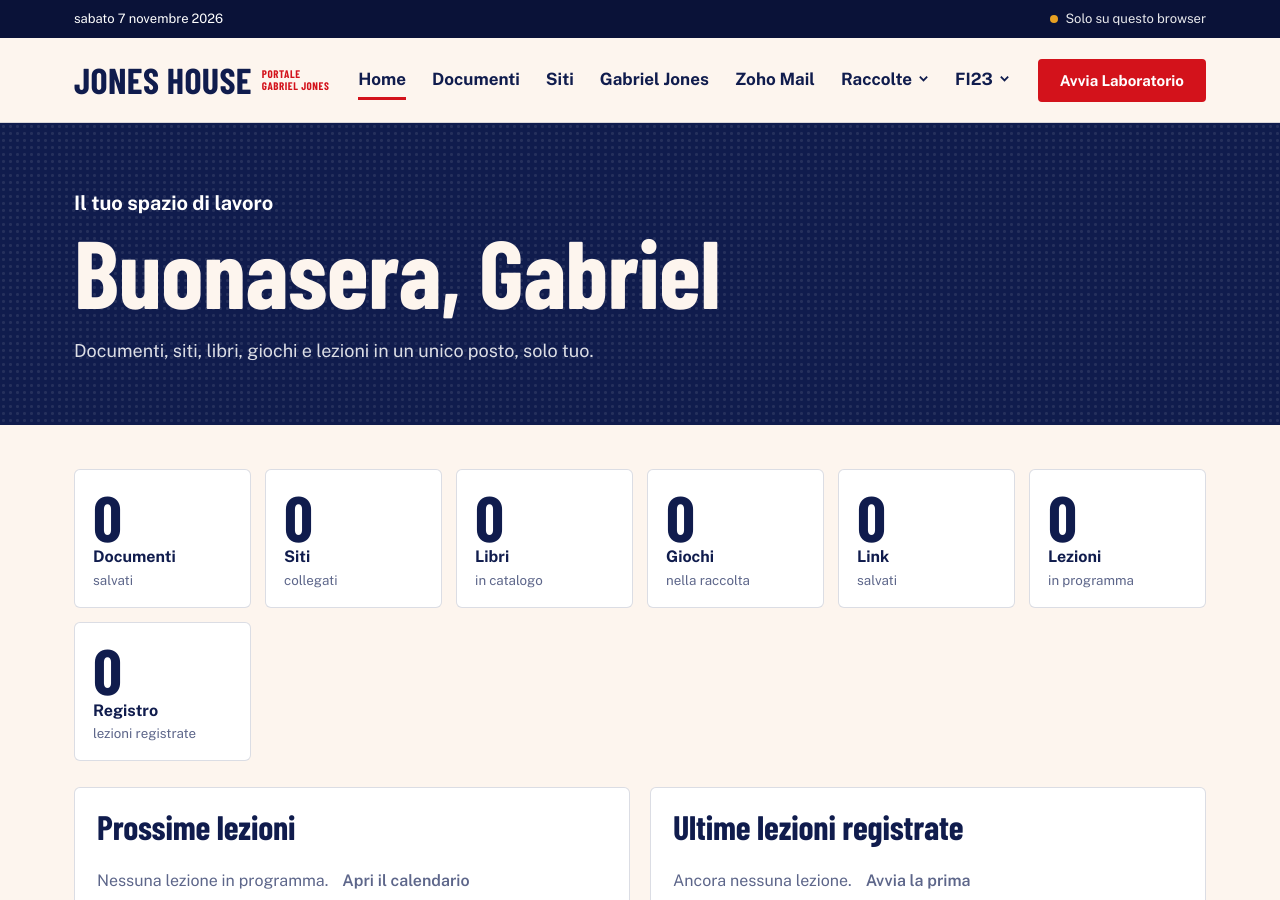
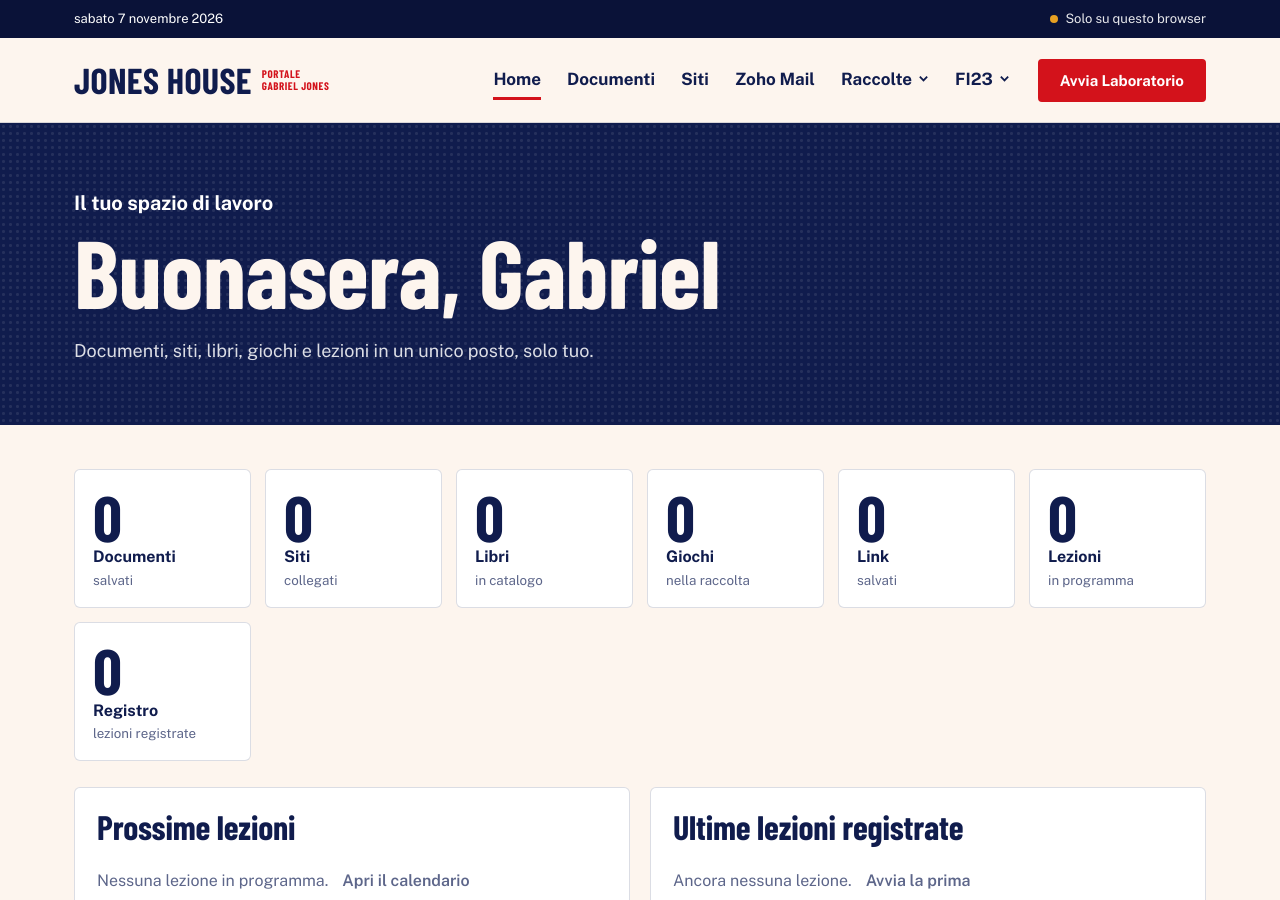
Before and after one commit to gabrielmatteojones/house, a Jekyll site: the page built from index.html, in a window 1280 px wide and 900 px high. Built offline with Jekyll 4.4.1, drawn with Linux system fonts in a browser that asks for light colours; some web fonts are replaced.

Commit message:
Update nav.yml

```diff
--- a/_data/nav.yml
+++ b/_data/nav.yml
@@ -4,8 +4,6 @@
   url: /documenti/
 - title: Siti
   url: /siti/
-- title: Gabriel Jones
-  url: https://gabrieljones.it
 - title: Zoho Mail
   url: https://mail.zoho.eu
 - title: Raccolte
```
